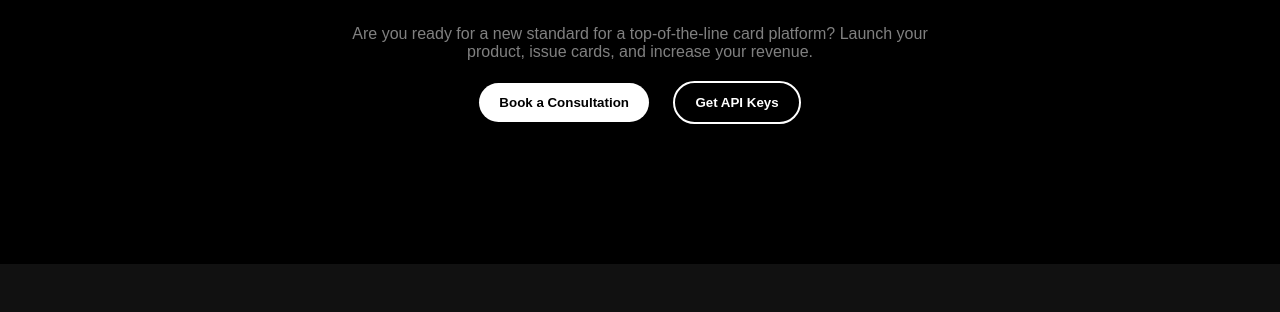
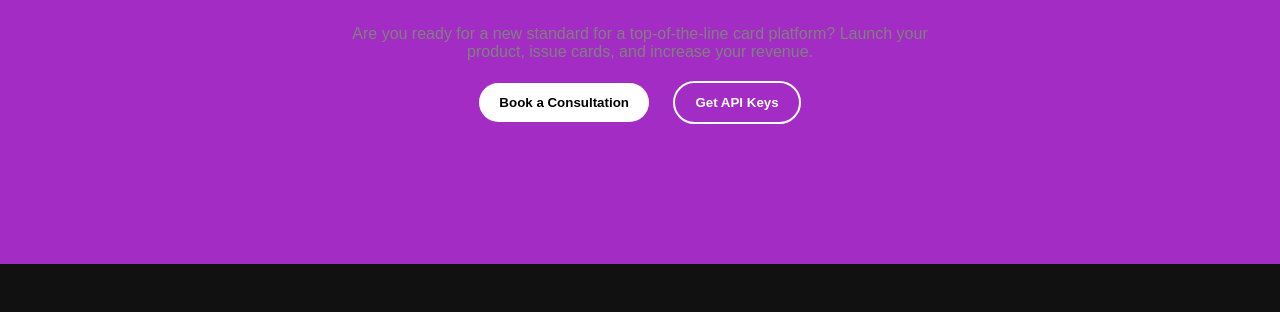
Before and after one commit to Originalzaki22/Card.io-Challenge, a plain HTML site: page index.html in a window 1280 px wide. Shown: the part 340-652 px from the top of the page. Drawn offline with Linux system fonts and the light colour scheme.

Commit message:
Update style.css

```diff
--- a/style.css
+++ b/style.css
@@ -2,7 +2,7 @@
 body {
     margin: 0;
     font-family: Arial, sans-serif;
-    background-color: black;
+    background-color: #a32cc4;
     color: white;
     text-align: center;
 }
```
